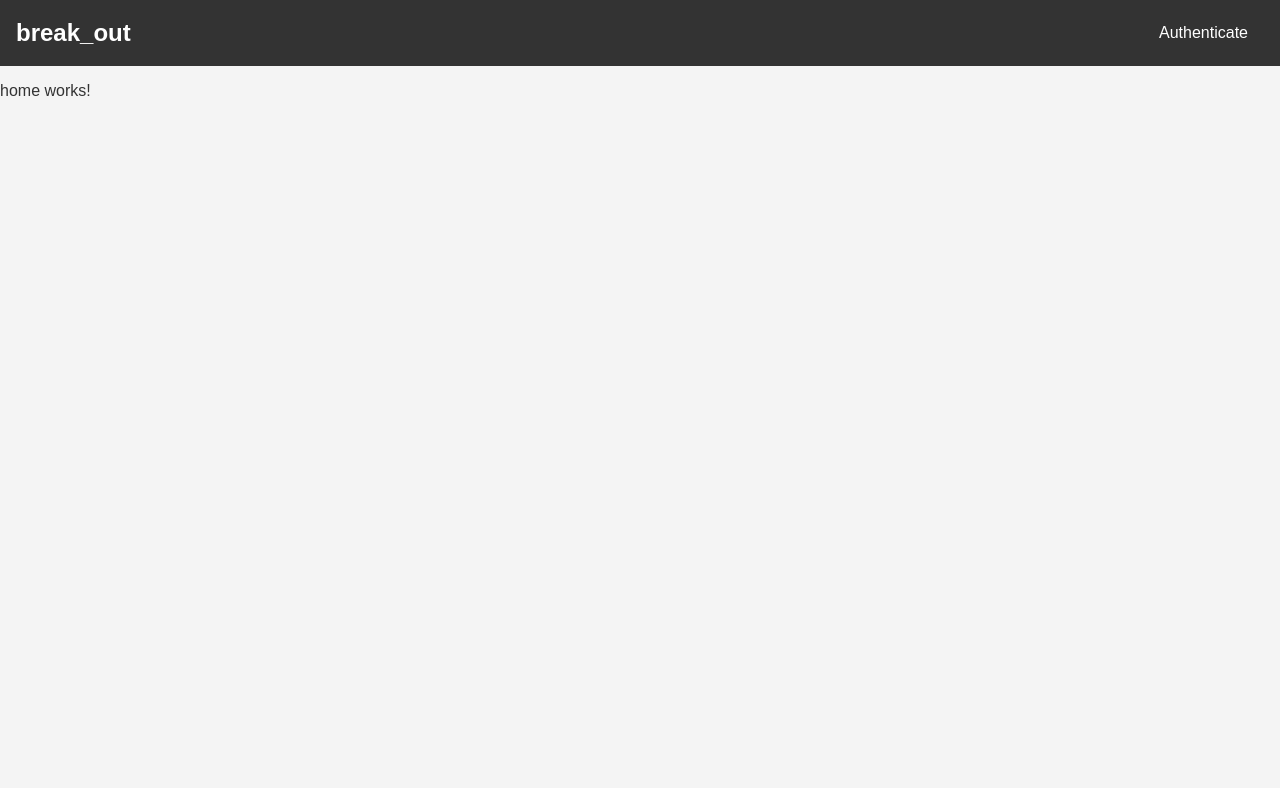
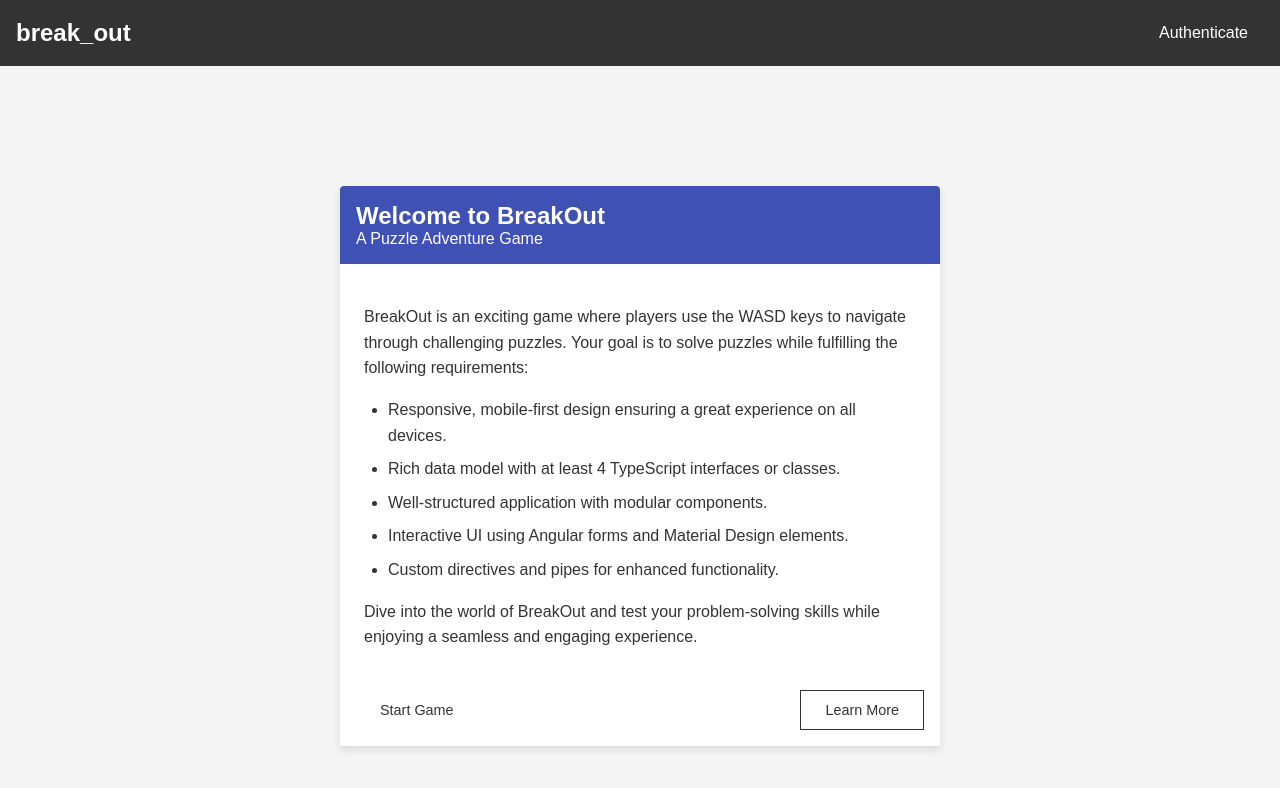
Before and after one commit to TriGonostylops/break-out, an Angular app in the folder break_out/: page / in a window 1280 px wide. Shown: the top 788 px of the page. Built offline with nearby package versions, Linux system fonts and the light colour scheme.

Commit message:
feat: some text to home

```diff
--- a/break_out/package.json
+++ b/break_out/package.json
@@ -10,10 +10,12 @@
   },
   "private": true,
   "dependencies": {
+    "@angular/cdk": "^19.2.9",
     "@angular/common": "^19.2.0",
     "@angular/compiler": "^19.2.0",
     "@angular/core": "^19.2.0",
     "@angular/forms": "^19.2.0",
+    "@angular/material": "^19.2.9",
     "@angular/platform-browser": "^19.2.0",
     "@angular/platform-browser-dynamic": "^19.2.0",
     "@angular/router": "^19.2.0",
--- a/break_out/src/app/pages/home/home.component.html
+++ b/break_out/src/app/pages/home/home.component.html
@@ -1 +1,37 @@
-<p>home works!</p>
+<div class="home-container">
+  <mat-card>
+    <mat-card-header>
+      <mat-card-title>Welcome to BreakOut</mat-card-title>
+      <mat-card-subtitle>A Puzzle Adventure Game</mat-card-subtitle>
+    </mat-card-header>
+    <mat-card-content>
+      <p>
+        BreakOut is an exciting game where players use the WASD keys to navigate
+        through challenging puzzles. Your goal is to solve puzzles while
+        fulfilling the following requirements:
+      </p>
+      <ul>
+        <li>
+          Responsive, mobile-first design ensuring a great experience on all
+          devices.
+        </li>
+        <li>
+          Rich data model with at least 4 TypeScript interfaces or classes.
+        </li>
+        <li>Well-structured application with modular components.</li>
+        <li>
+          Interactive UI using Angular forms and Material Design elements.
+        </li>
+        <li>Custom directives and pipes for enhanced functionality.</li>
+      </ul>
+      <p>
+        Dive into the world of BreakOut and test your problem-solving skills
+        while enjoying a seamless and engaging experience.
+      </p>
+    </mat-card-content>
+    <mat-card-actions>
+      <button mat-raised-button color="primary">Start Game</button>
+      <button mat-stroked-button color="accent">Learn More</button>
+    </mat-card-actions>
+  </mat-card>
+</div>
--- a/break_out/src/app/pages/home/home.component.scss
+++ b/break_out/src/app/pages/home/home.component.scss
@@ -0,0 +1,59 @@
+.home-container {
+  display: flex;
+  justify-content: center;
+  align-items: center;
+  padding: 2rem;
+  background-color: #f4f4f4;
+  min-height: 100vh;
+}
+
+mat-card {
+  width: 100%;
+  max-width: 600px;
+  margin: 1rem;
+  background-color: #ffffff;
+  box-shadow: 0 4px 8px rgba(0, 0, 0, 0.1);
+}
+
+mat-card-header {
+  background-color: #3f51b5;
+  color: white;
+  padding: 1rem;
+  border-radius: 4px 4px 0 0;
+}
+
+mat-card-title {
+  font-size: 1.5rem;
+  font-weight: bold;
+}
+
+mat-card-subtitle {
+  font-size: 1rem;
+  font-weight: 300;
+}
+
+mat-card-content {
+  padding: 1.5rem;
+  font-size: 1rem;
+  line-height: 1.6;
+  color: #333;
+}
+
+ul {
+  padding-left: 1.5rem;
+  margin: 1rem 0;
+}
+
+li {
+  margin-bottom: 0.5rem;
+}
+
+mat-card-actions {
+  display: flex;
+  justify-content: space-between;
+  padding: 1rem;
+}
+
+button {
+  font-size: 0.9rem;
+}
```
Also changed, not shown: break_out/src/app/pages/home/home.component.ts (+5 -5 lines).
